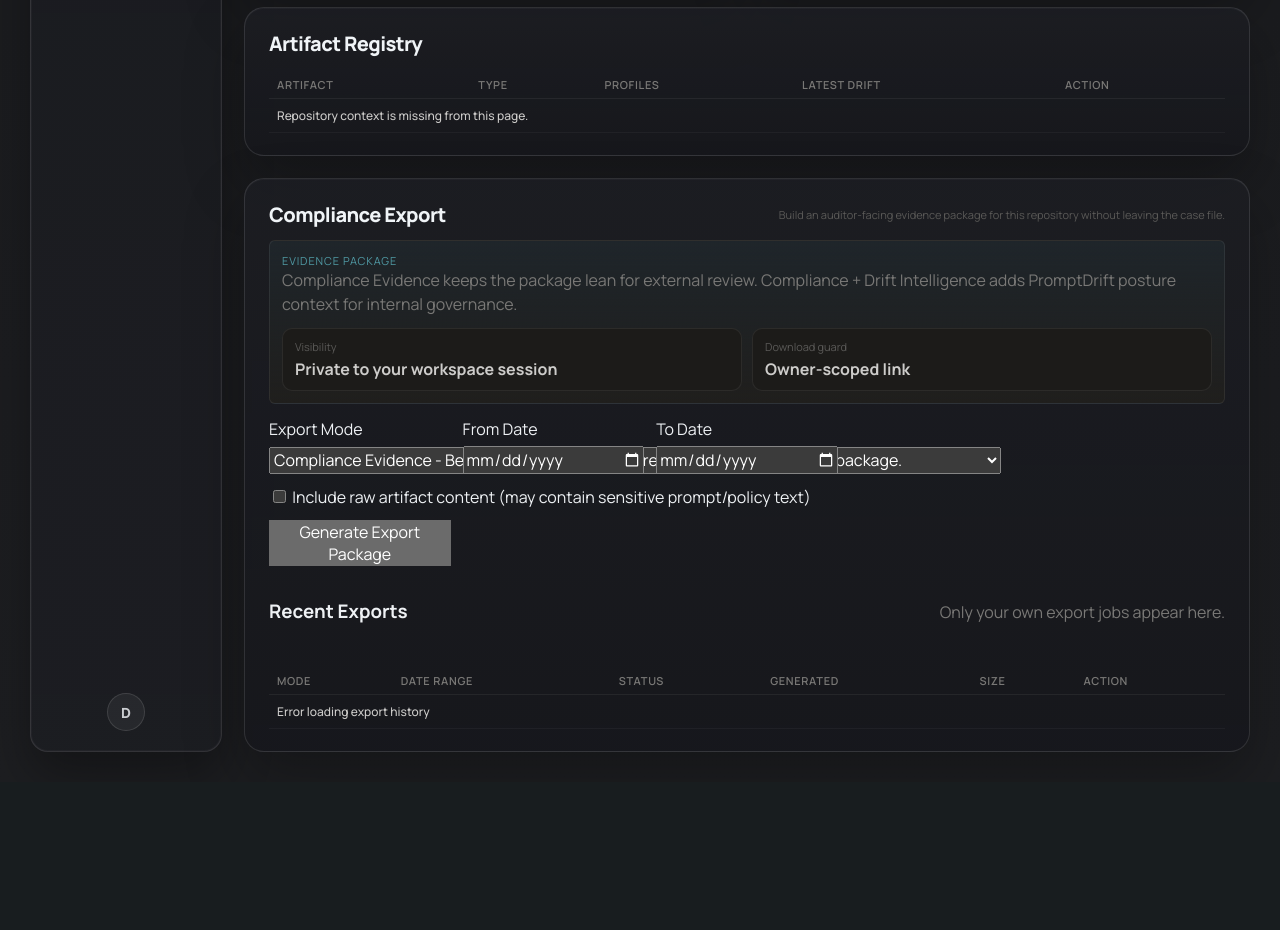
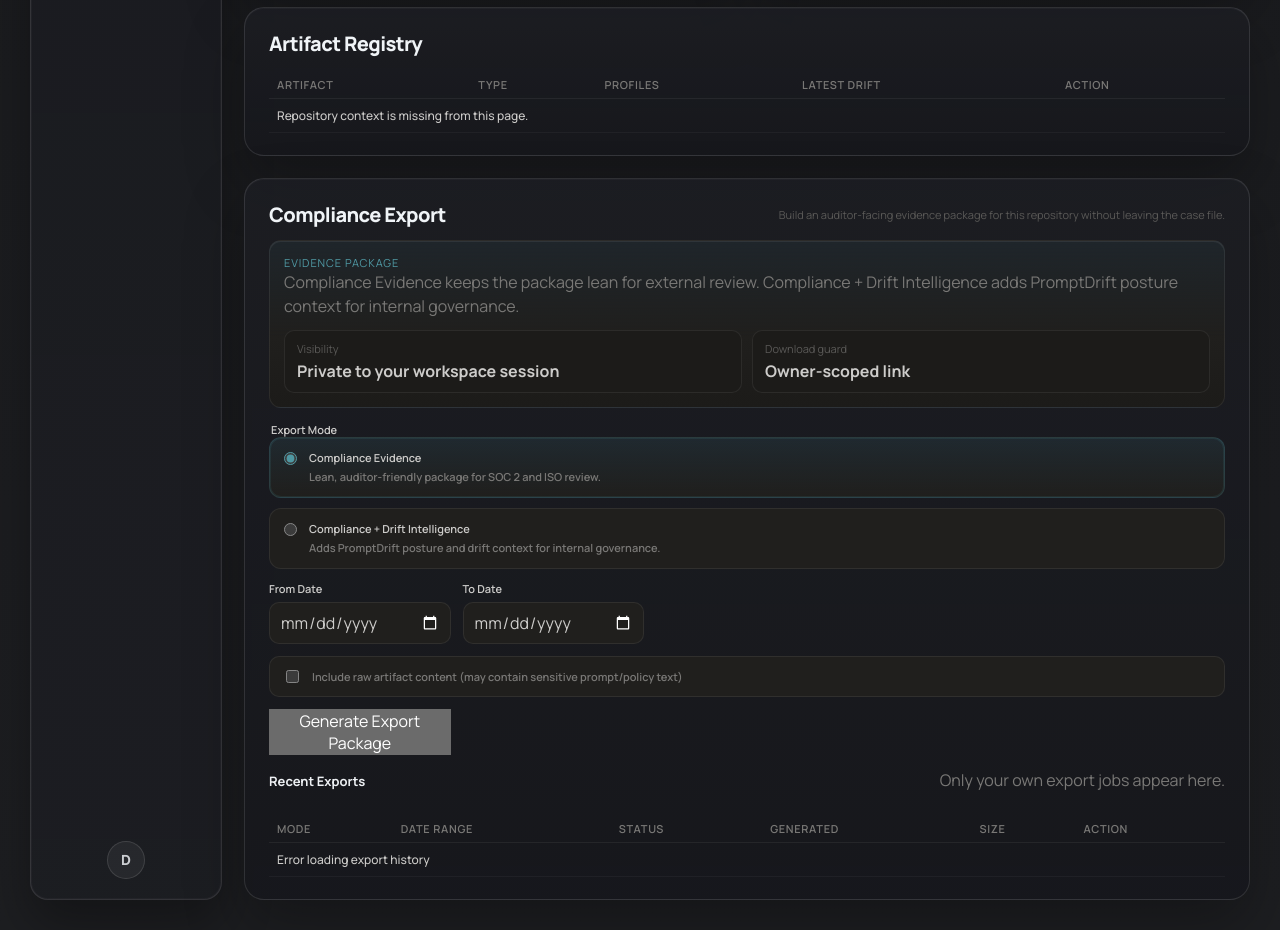
Before and after one commit to aiappsnative/Vipari, a Python web app: template templates/dashboard_repo.html in a window 1280 px wide. Shown: the part 1550-2480 px from the top of the page. Before the commit the page ends 2302 px from the top, so only its background shows below. Run offline with Jinja, Linux system fonts and the light colour scheme; the template is opened without the code that fills it, so the values that code supplies are empty.

Commit message:
fix: align export panel and baseline fields

```diff
--- a/services/compliance_export_service.py
+++ b/services/compliance_export_service.py
@@ -6,7 +6,7 @@ import io
 import json
 import time
 import zipfile
-from dataclasses import dataclass
+from dataclasses import asdict, dataclass
 from typing import Literal
 
 from .audit_records import (
@@ -237,7 +237,7 @@ def _build_baseline_registry_csv(baseline_versions: list[OnboardingBaselineVersi
             "approved_by": bv.approved_by,
             "approved_at": _ts_to_iso(bv.approved_at) if bv.approved_at else "",
             "approval_note": bv.approval_note or "",
-            "approval_source": bv.approval_source,
+            "approval_source": "repo_baseline_review" if bv.approval_status == "approved" else "baseline_candidate",
             "approval_status": bv.approval_status,
         })
     return output.getvalue()
--- a/static/dashboard.css
+++ b/static/dashboard.css
@@ -1092,10 +1092,11 @@ strong {
 .export-intro {
     display: grid;
     gap: 12px;
-    padding: 12px;
+    padding: 14px;
     border: 1px solid var(--color-border);
-    border-radius: var(--radius-md);
-    background: linear-gradient(180deg, var(--color-primary-soft), var(--color-surface-2));
+    border-radius: 12px;
+    background: linear-gradient(180deg, var(--color-primary-soft), var(--color-surface-2) 58%, var(--color-surface));
+    box-shadow: inset 0 1px 0 var(--color-surface-glass);
 }
 
 .export-kicker {
@@ -1136,6 +1137,13 @@ strong {
     gap: 12px;
 }
 
+.export-form label,
+.export-mode-group legend {
+    font-size: var(--text-sm);
+    font-weight: 600;
+    color: var(--color-text);
+}
+
 .export-form-group {
     display: grid;
     gap: 6px;
@@ -1148,6 +1156,88 @@ strong {
 .export-actions {
     display: flex;
     align-items: flex-end;
+}
+
+.export-mode-group {
+    margin: 0;
+    padding: 0;
+    border: 0;
+    display: grid;
+    gap: 10px;
+}
+
+.export-mode-option {
+    display: grid;
+    grid-template-columns: auto minmax(0, 1fr);
+    gap: 12px;
+    align-items: flex-start;
+    padding: 12px 14px;
+    border-radius: 12px;
+    border: 1px solid var(--color-border);
+    background: var(--color-surface-2);
+    cursor: pointer;
+    transition: border-color var(--transition), background var(--transition), transform var(--transition);
+}
+
+.export-mode-option:hover {
+    border-color: var(--color-primary-outline);
+    background: var(--color-primary-soft);
+}
+
+.export-mode-option:has(input:checked) {
+    border-color: var(--color-primary-outline);
+    background: linear-gradient(180deg, var(--color-primary-soft-strong), var(--color-surface-2));
+    box-shadow: inset 0 0 0 1px rgba(79, 152, 163, 0.12);
+}
+
+.export-mode-option input {
+    margin: 2px 0 0;
+    accent-color: var(--color-primary);
+}
+
+.export-mode-copy {
+    display: grid;
+    gap: 4px;
+}
+
+.export-mode-title {
+    color: var(--color-text);
+    font-weight: 600;
+}
+
+.export-mode-description {
+    color: var(--color-text-muted);
+    line-height: 1.45;
+}
+
+.export-form input[type="date"] {
+    min-height: 38px;
+    padding: 8px 10px;
+    border: 1px solid var(--color-border);
+    border-radius: 10px;
+    background: var(--color-surface-2);
+    color: var(--color-text);
+}
+
+.export-form input[type="date"]:focus {
+    outline: none;
+    border-color: var(--color-primary-outline);
+    box-shadow: 0 0 0 3px var(--color-primary-soft);
+}
+
+.export-form .checkbox-label {
+    display: inline-flex;
+    align-items: center;
+    gap: 10px;
+    padding: 10px 12px;
+    border-radius: 10px;
+    border: 1px solid var(--color-border);
+    background: var(--color-surface-2);
+    color: var(--color-text-muted);
+}
+
+.export-form .checkbox-label input {
+    accent-color: var(--color-primary);
 }
 
 .export-status {
@@ -1185,6 +1275,11 @@ strong {
     align-items: baseline;
     justify-content: space-between;
     gap: 12px;
+}
+
+.export-history-head h3 {
+    margin: 0;
+    font-size: var(--text-md);
 }
 
 .triage-header {
--- a/templates/dashboard_repo.html
+++ b/templates/dashboard_repo.html
@@ -235,13 +235,23 @@
                             </div>
                         </div>
                         <form id="export-form" class="export-form">
-                            <div class="form-group export-form-group">
-                                <label for="export-mode">Export Mode</label>
-                                <select id="export-mode" name="export_mode" required>
-                                    <option value="compliance">Compliance Evidence - Best for SOC 2 / ISO audit prep. Lean, auditor-friendly package.</option>
-                                    <option value="compliance_plus_drift">Compliance + Drift Intelligence - Includes posture and drift analysis. Best for internal governance.</option>
-                                </select>
-                            </div>
+                            <fieldset class="export-mode-group export-form-group export-form-group-wide">
+                                <legend>Export Mode</legend>
+                                <label class="export-mode-option">
+                                    <input type="radio" name="export_mode" value="compliance" checked>
+                                    <span class="export-mode-copy">
+                                        <span class="export-mode-title">Compliance Evidence</span>
+                                        <span class="export-mode-description">Lean, auditor-friendly package for SOC 2 and ISO review.</span>
+                                    </span>
+                                </label>
+                                <label class="export-mode-option">
+                                    <input type="radio" name="export_mode" value="compliance_plus_drift">
+                                    <span class="export-mode-copy">
+                                        <span class="export-mode-title">Compliance + Drift Intelligence</span>
+                                        <span class="export-mode-description">Adds PromptDrift posture and drift context for internal governance.</span>
+                                    </span>
+                                </label>
+                            </fieldset>
                             <div class="form-group export-form-group">
                                 <label for="from-date">From Date</label>
                                 <input type="date" id="from-date" name="from_date" required>
```
Also changed, not shown: tests/test_compliance_export_service.py (+48 -0 lines).
